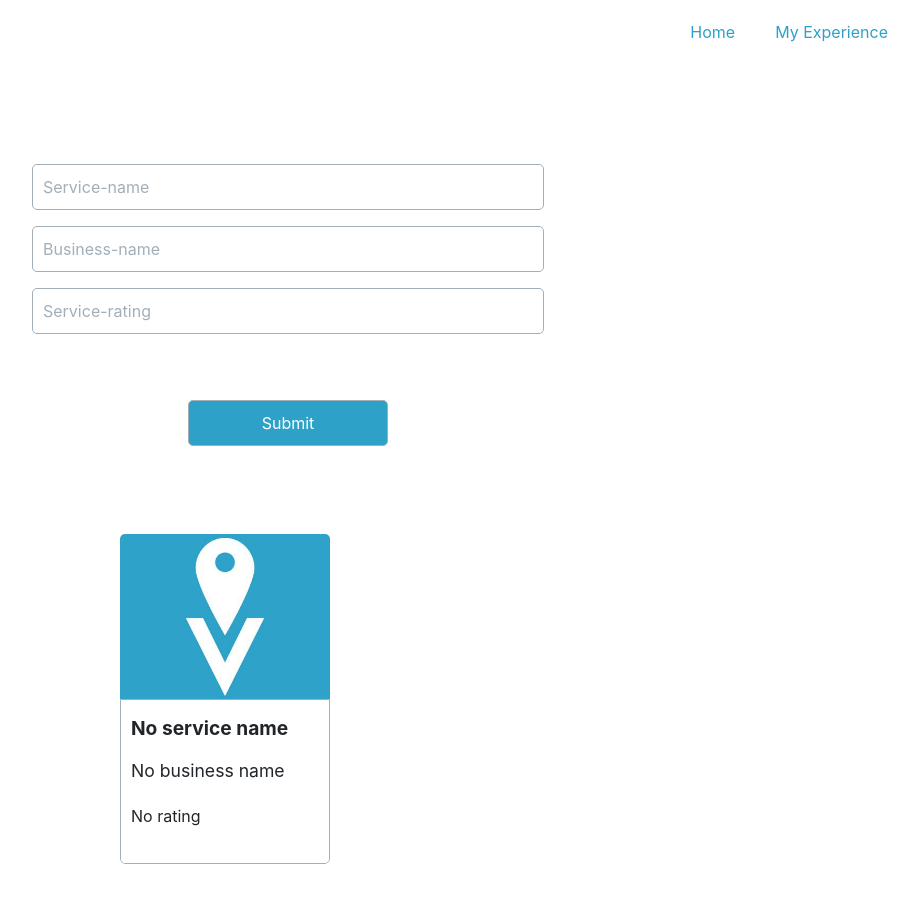
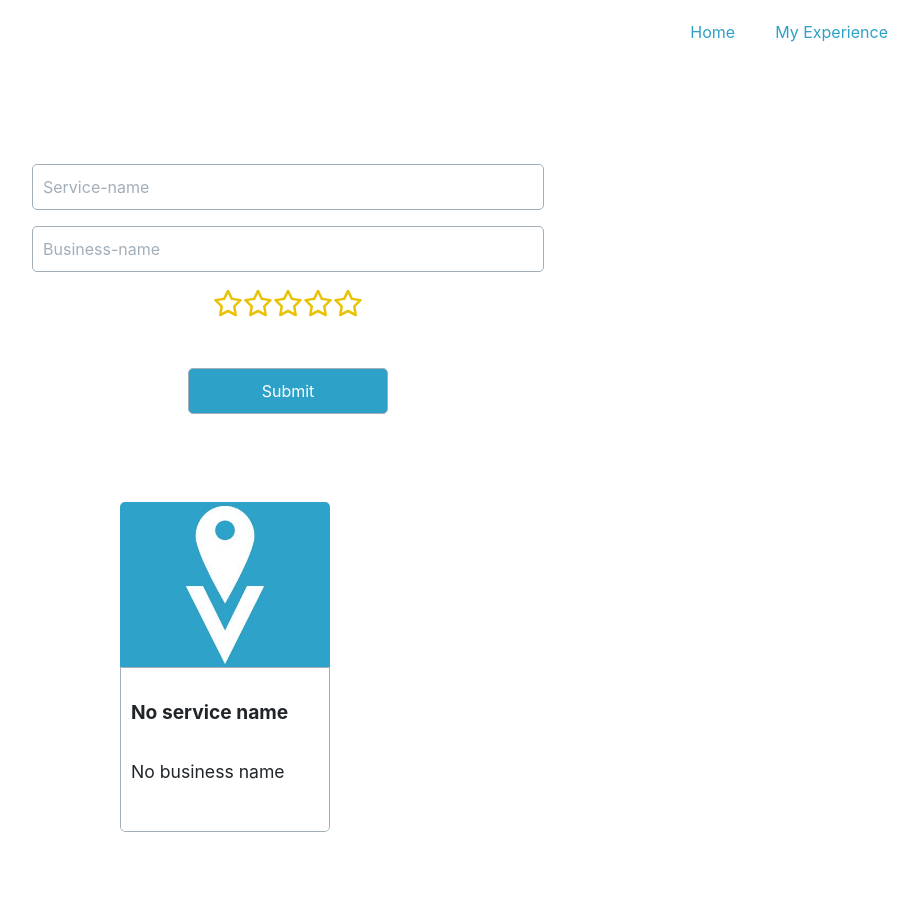
Before and after one commit to IvanaKos/Locaverse-internship-task, a Nuxt app: page / in a window 1280 px wide. Shown: the top 902 px of the page, without its empty margins (352-1271 px from the left). Built offline with nearby package versions, Linux system fonts and the light colour scheme.

Commit message:
feat: add RatingStars component

```diff
--- a/components/MyForm.vue
+++ b/components/MyForm.vue
@@ -25,25 +25,14 @@
         />
         <p></p>
       </div>
-      <div class="input-unit">
-        <input
-          id="rating"
-          v-model="ratingValue"
-          placeholder="Service-rating"
-          type="text"
-          class="input-contact-info"
-          autocomplete="email"
-          required
-        />
-        <p></p>
-      </div>
+      <RatingStars v-model="ratingStars" />
 
       <input type="submit" value="Submit" class="submit-btn" />
     </form>
     <ServiceCard
       :service="submittedServiceName"
       :business="submittedBusinessName"
-      :rating="submittedRatingValue"
+      :rating-stars="submittedRatingValue"
     />
   </div>
 </template>
--- /dev/null
+++ b/components/RatingStars.vue
@@ -0,0 +1,40 @@
+<template>
+  <div>
+    <div class="rating">
+      <span v-for="star in 5" :key="star" @click="setRating(star)">
+        <img
+          :src="
+            star <= rating
+              ? require('~/assets/svg/star-solid.svg')
+              : require('~/assets/svg/star-regular.svg')
+          "
+          class="star"
+          alt="Star"
+          @click="setRating(star)"
+        />
+      </span>
+    </div>
+  </div>
+</template>
+
+<script>
+export default {
+  data() {
+    return {
+      rating: 0,
+    }
+  },
+  methods: {
+    setRating(star) {
+      this.rating = star
+    },
+  },
+}
+</script>
+
+<style>
+.star {
+  width: 30px;
+  fill: yellow;
+}
+</style>
--- a/components/ServiceCard.vue
+++ b/components/ServiceCard.vue
@@ -7,7 +7,6 @@
       <div class="service-info">
         <p class="service-name">{{ service || 'No service name' }}</p>
         <p class="business-name">{{ business || 'No business name' }}</p>
-        <p class="rating">{{ rating || 'No rating' }}</p>
       </div>
     </div>
   </div>
```
Also changed, not shown: assets/svg/star-regular.svg (added), assets/svg/star-solid.svg (added).
